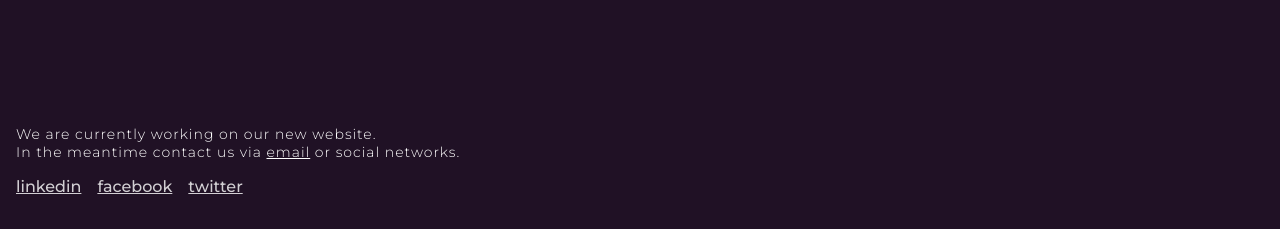
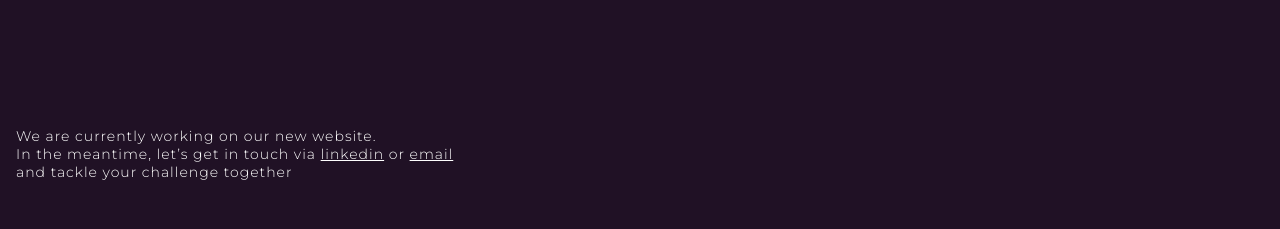
Before and after one commit to altigee/altigee.github.io, a plain HTML site: page index.html in a window 1280 px wide. Shown: the part 571-800 px from the top of the page. Drawn offline with Linux system fonts and the light colour scheme.

Commit message:
accent email and linkedin, remove fb and twitter

```diff
--- a/index.html
+++ b/index.html
@@ -25,14 +25,8 @@
     <footer class="main_footer">
       <p class="wip">
         We are currently working on our new website.<br />
-        In the meantime contact us via <a href="mailto:hi@altigee.com">email</a> or social networks.
+        In the meantime, let’s get in touch via <a href="https://www.linkedin.com/company/altigee/" target="_blank" rel="noopener noreferrer">linkedin</a> or <a href="mailto:hi@altigee.com">email</a> <br />and tackle your challenge together
       </p>
-
-      <div class="social">
-        <a href="https://www.linkedin.com/company/altigee/" target="_blank" rel="noopener noreferrer">linkedin</a>
-        <a href="https://facebook.com/altigee" target="_blank" rel="noopener noreferrer">facebook</a>
-        <a href="https://twitter.com/thealtigee" target="_blank" rel="noopener noreferrer">twitter</a>
-      </div>
     </footer>
   </div>
 
--- a/styles/style.css
+++ b/styles/style.css
@@ -109,23 +109,3 @@ h1 {
     max-width: 380px;
   }
 }
-
-.social {
-  color: #fff;
-  text-decoration: none;
-  opacity: .8;
-  border-bottom: 1px solid transparent;
-  animation: move-1 1s cubic-bezier(1, 0.03, 1, 0.89);
-  display: flex;
-  font-size: 16px;
-}
-
-.social a {
-  margin-right: 16px;
-}
-
-@keyframes move-1 {
-  0% {
-    opacity: 0;
-  }
-}
```
